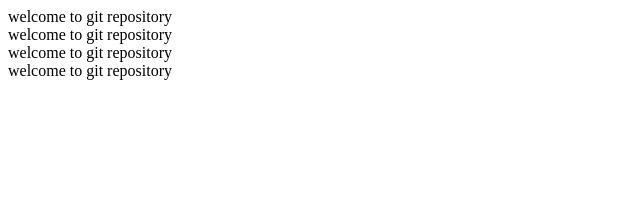
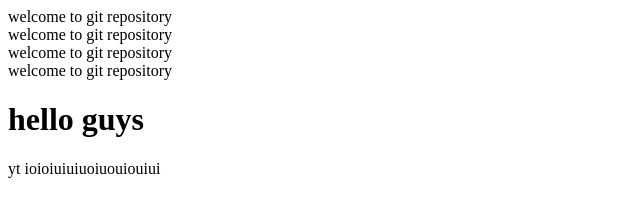
Before and after one commit to mohitmaharwade1998/weatherApp, a plain HTML site: page index.html in a window 1280 px wide. Shown: the whole page, without its empty margins (0-640 px from the left). Drawn offline with Linux system fonts and the light colour scheme.

Commit message:
adding heading in css file

```diff
--- a/index.html
+++ b/index.html
@@ -11,6 +11,8 @@
        <div class="container">welcome to git repository</div>
        <div class="container">welcome to git repository</div>
        <div class="container">welcome to git repository</div>
+       <h1>hello guys</h1>yt
+       ioioiuiuiuoiuouiouiui
     </div>
 </body>
 </html>
```
